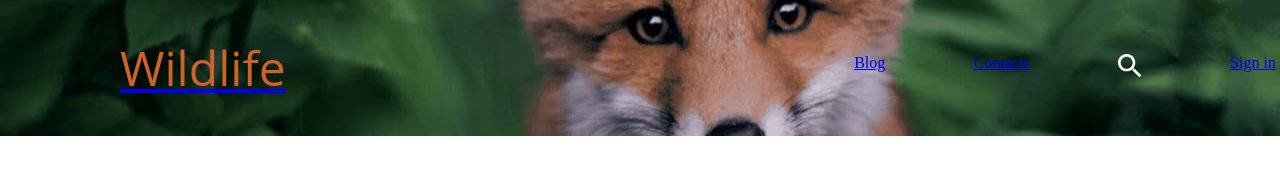
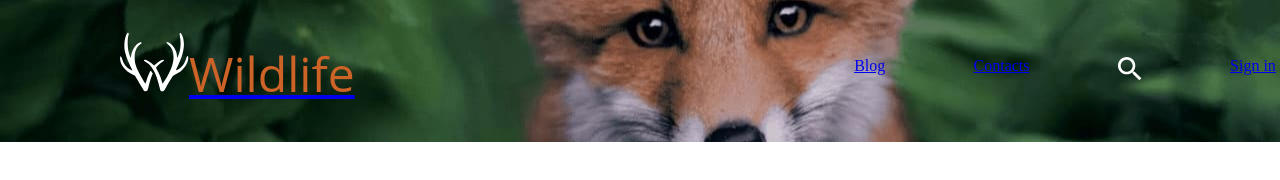
Before and after one commit to VelichkoRoman/wildlife, a plain HTML site: page index.html in a window 1280 px wide. Shown: the top 180 px of the page. Drawn offline with Linux system fonts and the light colour scheme; the site is published under a folder, as on GitHub Pages, so addresses that start at the root find nothing.

Commit message:
feat: fix link logo in css

```diff
--- a/css/style.css
+++ b/css/style.css
@@ -21,7 +21,7 @@ h1 {
   color: #cd6326;
 }
 .heading:before {
-  content: url('/img/logo.svg');
+  content: url('../img/logo.svg');
 }
 h2 {
   color: #333333;
```
